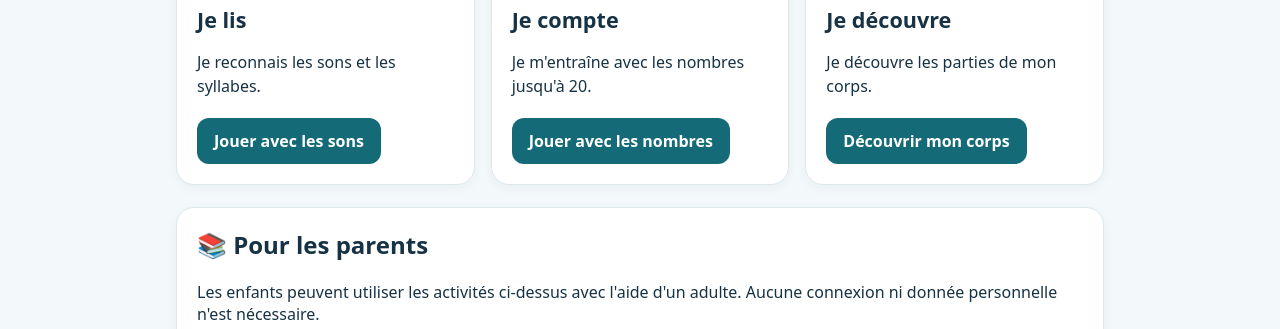
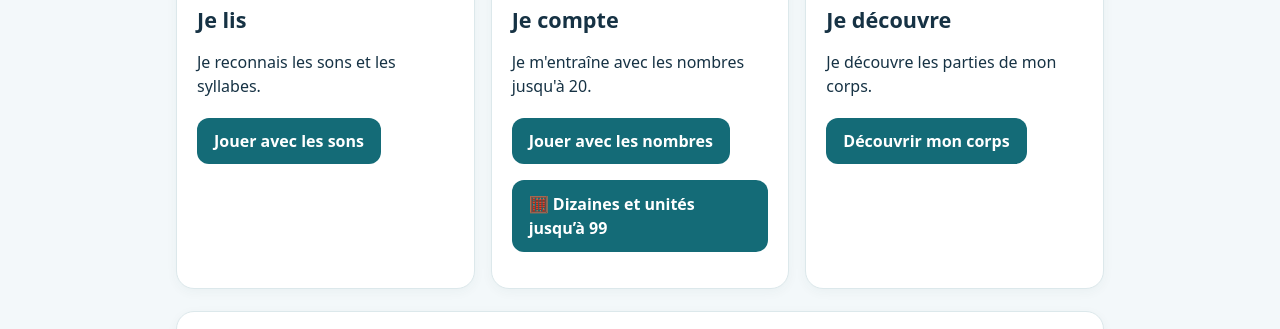
Before and after one commit to fundi976/ent-cp-tsimkoura-, a plain HTML site: page index.html in a window 1280 px wide. Shown: the part 397-726 px from the top of the page. Drawn offline with Linux system fonts and the light colour scheme.

Commit message:
Add files via upload

```diff
--- a/index.html
+++ b/index.html
@@ -7,7 +7,7 @@
 <h2 class="section-title">🎒 Choisis une activité</h2>
 <div class="grid">
 <section class="card"><div class="emoji">🔤</div><h2>Je lis</h2><p>Je reconnais les sons et les syllabes.</p><button class="btn" onclick="start('lecture')">Jouer avec les sons</button></section>
-<section class="card"><div class="emoji">🔢</div><h2>Je compte</h2><p>Je m'entraîne avec les nombres jusqu'à 20.</p><button class="btn" onclick="start('maths')">Jouer avec les nombres</button></section>
+<section class="card"><div class="emoji">🔢</div><h2>Je compte</h2><p>Je m'entraîne avec les nombres jusqu'à 20.</p><button class="btn" onclick="start('maths')">Jouer avec les nombres</button><p style="margin-top:16px"><a class="btn" style="display:inline-block;text-decoration:none" href="mathematiques-dizaines-unites.html">🧮 Dizaines et unités jusqu’à 99</a></p></section>
 <section class="card"><div class="emoji">🦴</div><h2>Je découvre</h2><p>Je découvre les parties de mon corps.</p><button class="btn" onclick="start('corps')">Découvrir mon corps</button></section>
 </div>
 <section id="game" class="panel hidden" aria-live="polite"><span class="pill">Activité interactive</span><h2 id="gameTitle"></h2><div id="question" class="question"></div><div id="choices"></div><div id="feedback" role="status"></div><button class="btn secondary" id="next" onclick="nextQuestion()" style="display:none">Question suivante</button><div class="back"><button class="btn secondary" onclick="closeGame()">Retour aux activités</button></div></section>
```
